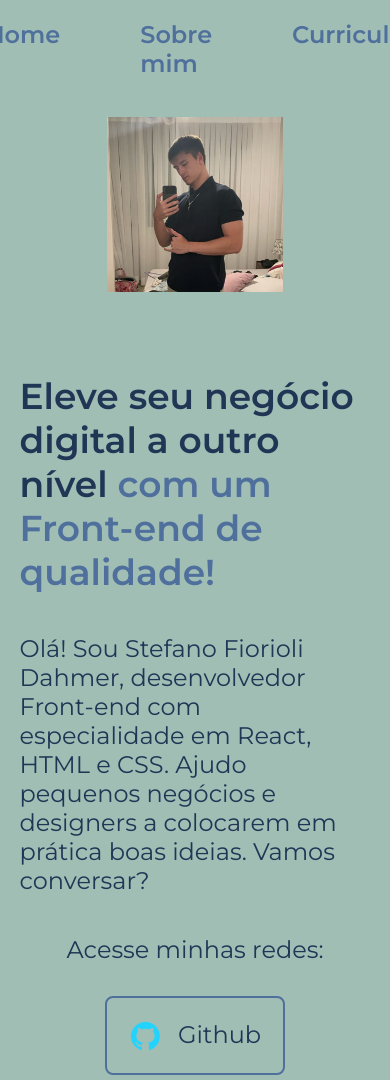
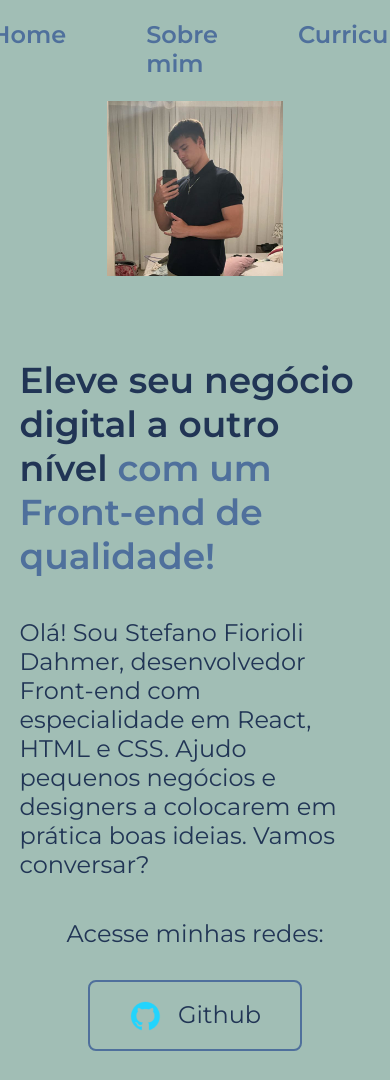
Before and after one commit to stefanodahmer/portfolio, a plain HTML site: page index.html in a window 390 px wide. Shown: the top 1080 px of the page. Drawn offline with Linux system fonts and the light colour scheme.

```diff
--- a/style/style.css
+++ b/style/style.css
@@ -128,10 +128,11 @@ body{
     color: var(--cor-terciaria);
 }
 
-@media(max-width: 1395px){
+@media(max-width: 768px){
     .cabecalho{
-        padding: 5% 20% 5% 20%;
+        padding: 5% 1% 1% 4%;
         flex-wrap: wrap;
+
     }
     .cabecalho__menu{
         justify-content: center;
@@ -144,5 +145,8 @@ body{
     .apresentacao__conteudo{
         width: auto;
     }
+    .apresentacao__links__navegacao{
+        padding: 5%;
+    }
 
 }
```
